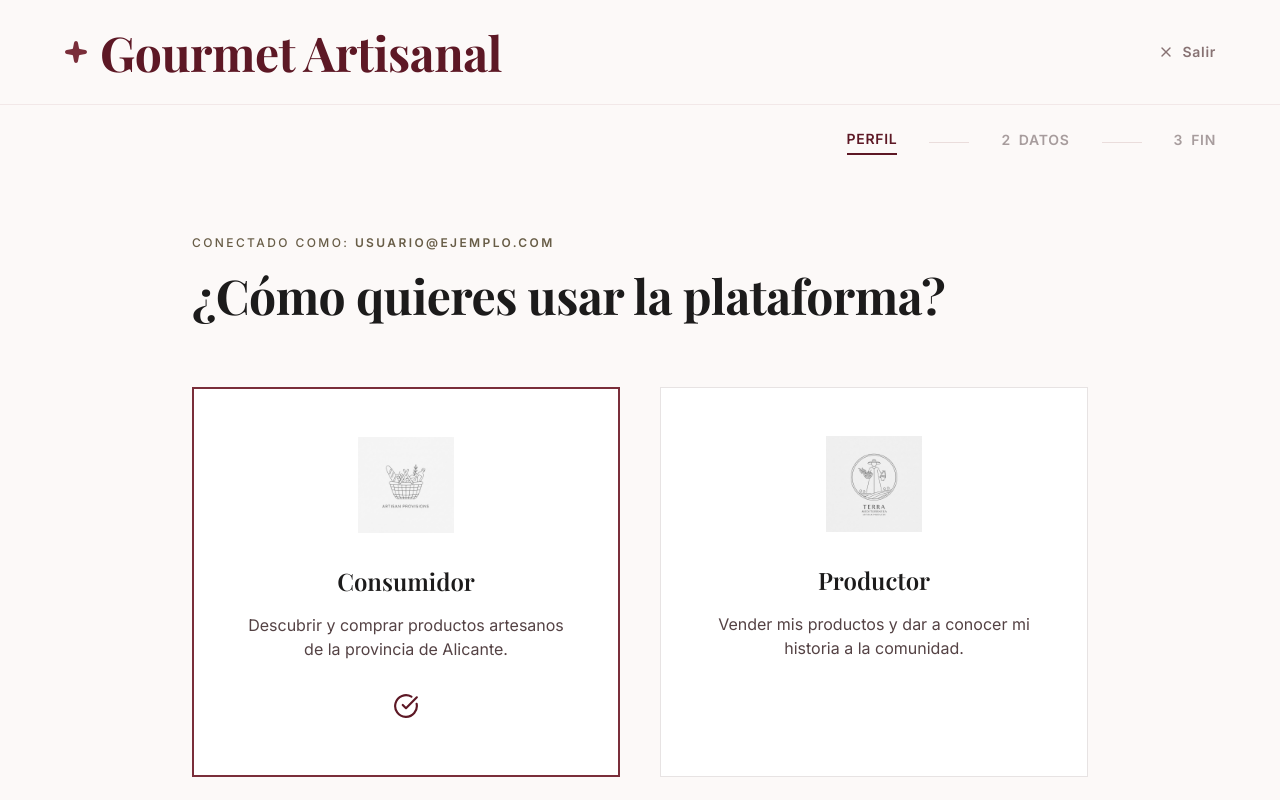
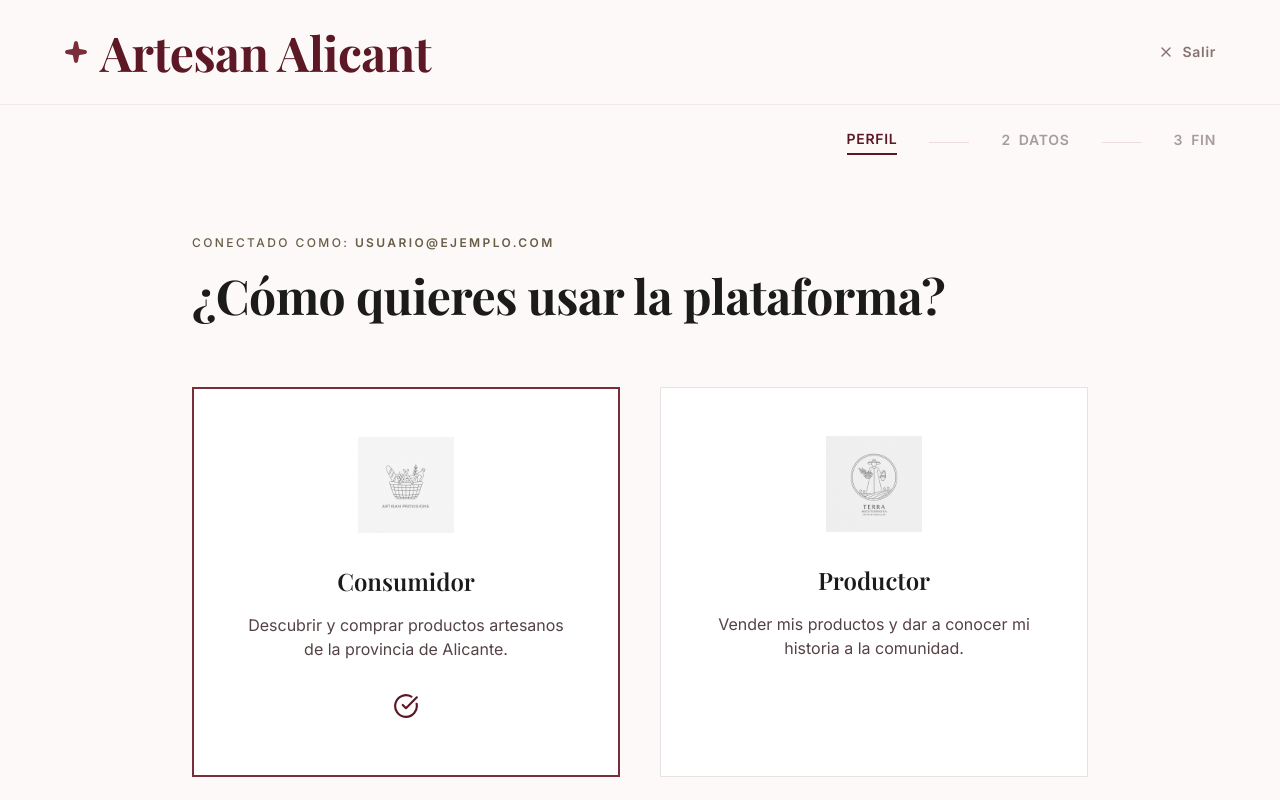
Before and after one commit to Life4Death04/mercado-artesanal-tesis, a React (Vite) app: page /registro in a window 1280 px wide. Shown: the top 800 px of the page. Built offline with nearby package versions, Linux system fonts and the light colour scheme.

Commit message:
Refactor branding to use APP_NAME constant across authentication components

```diff
--- /dev/null
+++ b/src/lib/branding.ts
@@ -0,0 +1,2 @@
+// Nombre oficial unificado para reemplazar variaciones provenientes de Stitch.
+export const APP_NAME = 'Artesan Alicant'
--- a/src/modules/auth/componentes/AuthBrandPanel.tsx
+++ b/src/modules/auth/componentes/AuthBrandPanel.tsx
@@ -1,3 +1,5 @@
+import { APP_NAME } from '../../../lib/branding'
+
 const brandImageUrl =
   'https://lh3.googleusercontent.com/aida-public/AB6AXuCcdrCo4J3tIsOpKKJwBiQ3BYBZy1DZrglHhRQwQj0GX2sjeLKvLrAI3B7lQgOF0bL2i9DjQz6cQPwaakK0m14YD3UZcs4Na8Kd3W5sesMRkJpB6t9np9QQJrQDbikuta0jIiG8-40WWWPNmi2lzsuqDLi7VKePv_kSojzfv_rC6T8tu6uZ66n1nb6URpz-g0exXTMdZhohl3PUvHKuiWWlfv0XkGSsUAkEIe0htBf4hHkL_6rdoohJ18OO7jc1YG5NY8_wlao-WmjN'
 
@@ -14,7 +16,7 @@
         <p className="text-label-md mb-4 uppercase tracking-[0.28em] text-white/85">
           Artisanal Excellence
         </p>
-        <h1 className="text-display-lg mb-4 text-white">LA BOHÈME</h1>
+        <h1 className="text-display-lg mb-4 text-white">{APP_NAME}</h1>
         <p className="text-body-lg max-w-sm text-white/90">
           Descubra la esencia de la tradición artesana en cada detalle de nuestra selección curada.
         </p>
--- a/src/modules/auth/componentes/AuthPageShell.tsx
+++ b/src/modules/auth/componentes/AuthPageShell.tsx
@@ -1,5 +1,6 @@
 import type { ReactNode } from 'react'
 import { HelpCircle } from 'lucide-react'
+import { APP_NAME } from '../../../lib/branding'
 
 type AuthPageShellProps = {
   children: ReactNode
@@ -13,7 +14,7 @@
       <header className="border-b border-[color-mix(in_srgb,var(--color-outline-variant)_70%,transparent)] bg-[var(--color-background)]">
         <nav className="mx-auto flex w-full max-w-[var(--layout-container-max)] items-center justify-between px-[var(--space-margin-mobile)] py-4 md:px-[var(--space-margin-desktop)]">
           <div className="font-editorial text-headline-md uppercase tracking-[0.18em] text-[var(--color-primary)]">
-            LA BOHÈME
+            {APP_NAME}
           </div>
           <button
             type="button"
@@ -31,7 +32,7 @@
 
       <footer className="mt-auto border-t border-[color-mix(in_srgb,var(--color-outline-variant)_45%,transparent)] bg-[var(--color-background)]">
         <div className="text-label-sm mx-auto flex w-full max-w-[var(--layout-container-max)] flex-col items-center justify-between gap-4 px-[var(--space-margin-mobile)] py-8 text-[var(--color-secondary)] md:flex-row md:px-[var(--space-margin-desktop)]">
-          <p>© 2024 La Bohème Artisanal. Acceso seguro gestionado por Auth0.</p>
+          <p>© 2024 {APP_NAME}. Acceso seguro gestionado por Auth0.</p>
           <nav className="flex gap-6 text-[var(--color-on-tertiary-fixed-variant)]">
             {footerLinks.map((link) => (
               <a key={link} href="#" className="transition-colors hover:text-[var(--color-primary)]">
--- a/src/modules/auth/componentes/LoginAccessCard.tsx
+++ b/src/modules/auth/componentes/LoginAccessCard.tsx
@@ -1,4 +1,5 @@
 import { LockKeyhole } from 'lucide-react'
+import { APP_NAME } from '../../../lib/branding'
 import { GoogleIcon } from './GoogleIcon'
 
 export function LoginAccessCard() {
@@ -7,7 +8,7 @@
       <div className="mx-auto w-full max-w-md">
         <header className="mb-10 text-center md:text-left">
           <h2 className="text-headline-lg mb-3 text-[var(--color-primary)]">
-            Bienvenido a Alacant Artisà
+            Bienvenido a {APP_NAME}
           </h2>
           <p className="text-body-md text-[var(--color-on-surface-variant)]">
             Acceda a su cuenta para gestionar sus pedidos o descubrir nuevos productos artesanos.
--- a/src/modules/auth/componentes/RegistrationSuccessStep.tsx
+++ b/src/modules/auth/componentes/RegistrationSuccessStep.tsx
@@ -1,4 +1,5 @@
 import { CheckCircle, Info } from 'lucide-react'
+import { APP_NAME } from '../../../lib/branding'
 import type { RegistrationRole } from './registrationWizard.types'
 
 type RegistrationSuccessStepProps = {
@@ -39,7 +40,7 @@
         </section>
       </main>
       <footer className="flex w-full flex-col items-center gap-6 border-t border-[color-mix(in_srgb,var(--color-outline-variant)_30%,transparent)] bg-[var(--color-surface-container-lowest)] py-12">
-        <h3 className="text-headline-md text-[var(--color-on-surface-variant)]">ALICANTE DELICATESSEN</h3>
+        <h3 className="text-headline-md text-[var(--color-on-surface-variant)]">{APP_NAME}</h3>
         <nav className="text-label-sm flex flex-wrap justify-center gap-8 uppercase tracking-wider text-[var(--color-on-surface-variant)]">
           <a href="#" className="transition-colors hover:text-[var(--color-primary)]">Support</a>
           <a href="#" className="transition-colors hover:text-[var(--color-primary)]">Provenance</a>
@@ -47,7 +48,7 @@
           <a href="#" className="transition-colors hover:text-[var(--color-primary)]">Privacy</a>
         </nav>
         <p className="text-label-sm mt-4 text-[var(--color-on-surface-variant)] opacity-60">
-          © 2024 Gourmet Artisanal. Crafted for the discerning palate.
+          © 2024 {APP_NAME}. Crafted for the discerning palate.
         </p>
       </footer>
     </>
--- a/src/modules/auth/componentes/RegistrationWizardShell.tsx
+++ b/src/modules/auth/componentes/RegistrationWizardShell.tsx
@@ -1,5 +1,6 @@
 import type { ReactNode } from 'react'
 import { ArrowLeft, X, UtensilsCrossed, Sparkle } from 'lucide-react'
+import { APP_NAME } from '../../../lib/branding'
 
 type RegistrationWizardShellProps = {
   children: ReactNode
@@ -18,7 +19,7 @@
     return (
       <div className="font-interface flex min-h-screen flex-col bg-[var(--color-surface)] text-[var(--color-on-surface)]">
         <header className="flex w-full justify-center py-8">
-          <h1 className="text-display-lg text-[var(--color-primary)]">Alacant Artisà</h1>
+          <h1 className="text-display-lg text-[var(--color-primary)]">{APP_NAME}</h1>
         </header>
         {children}
       </div>
@@ -31,7 +32,7 @@
         <header className="flex w-full items-center justify-between border-b border-[var(--color-outline-variant)] px-[var(--space-margin-mobile)] py-6 md:px-[var(--space-margin-desktop)]">
           <div className="flex items-center gap-3">
             <UtensilsCrossed size={28} />
-            <span className="text-headline-md text-[var(--color-on-background)]">Gourmet Editorial</span>
+            <span className="text-headline-md text-[var(--color-on-background)]">{APP_NAME}</span>
           </div>
           <button
             type="button"
@@ -53,7 +54,7 @@
         <div className="mx-auto flex w-full max-w-[var(--layout-container-max)] items-center justify-between px-[var(--space-margin-mobile)] py-6 md:px-[var(--space-margin-desktop)]">
           <div className="flex items-center gap-3">
             <Sparkle className="hidden text-[var(--color-primary-container)] sm:block" size={24} fill="currentColor" />
-            <h1 className="text-display-lg text-[var(--color-primary)]">Gourmet Artisanal</h1>
+            <h1 className="text-display-lg text-[var(--color-primary)]">{APP_NAME}</h1>
           </div>
           <button
             type="button"
```
